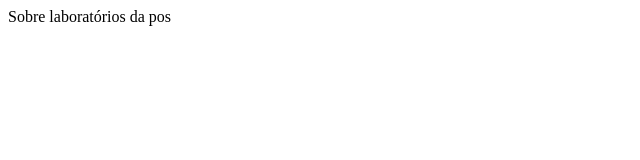
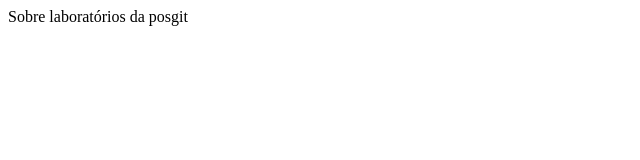
Before and after one commit to rafaelft1988/portal, a plain HTML site: page sobre.html in a window 1280 px wide. Shown: the full height of the page, 0-640 px from the left. Drawn offline with Linux system fonts and the light colour scheme.

Commit message:
gitignore

```diff
--- a/sobre.html
+++ b/sobre.html
@@ -1,6 +1,6 @@
 <html>
   <title>Laboratórios</title>
   <body>
-    <div>Sobre laboratórios da pos</div>
+    <div>Sobre laboratórios da posgit</div>
   </body>
 </html>
```
Also changed, not shown: 1 other file.
